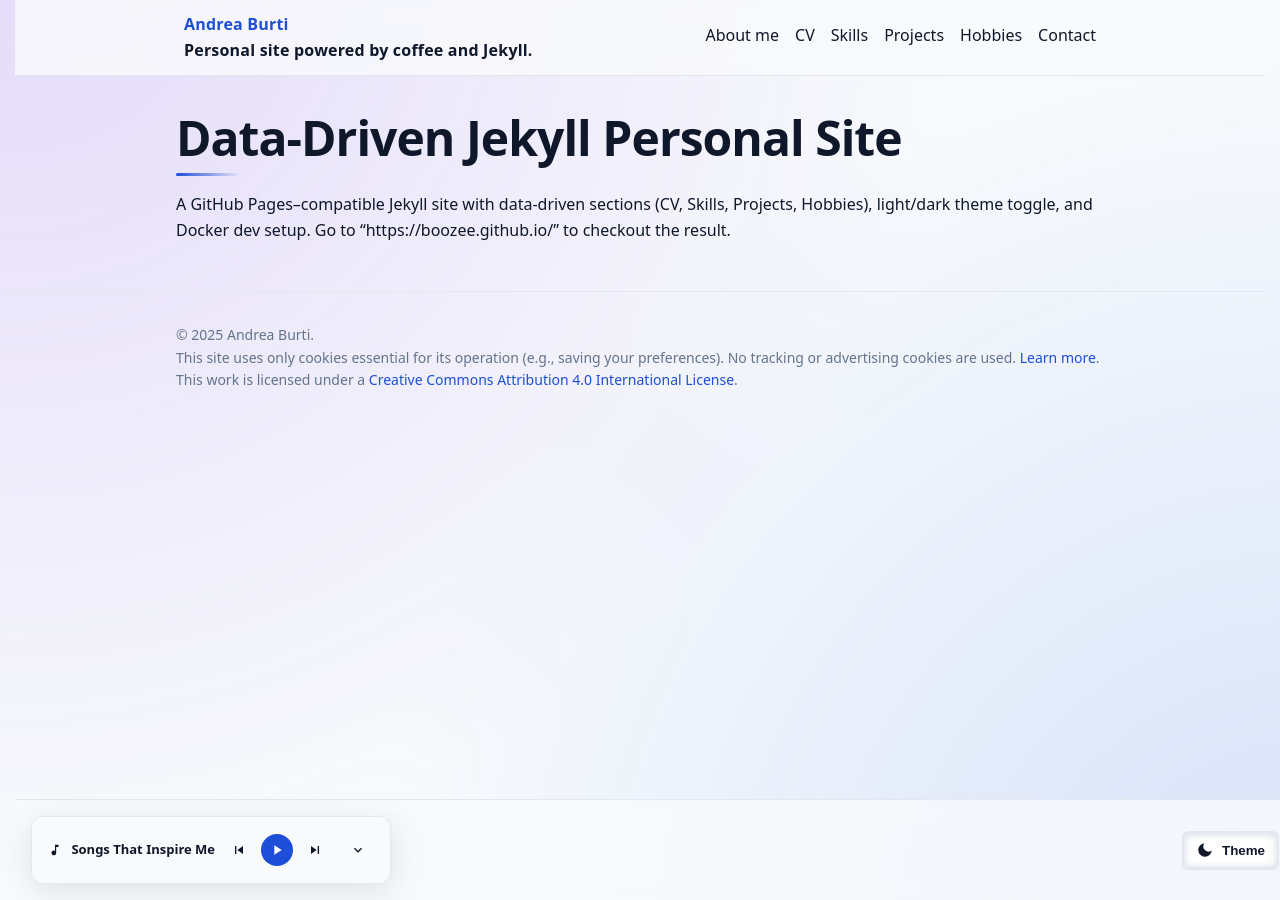
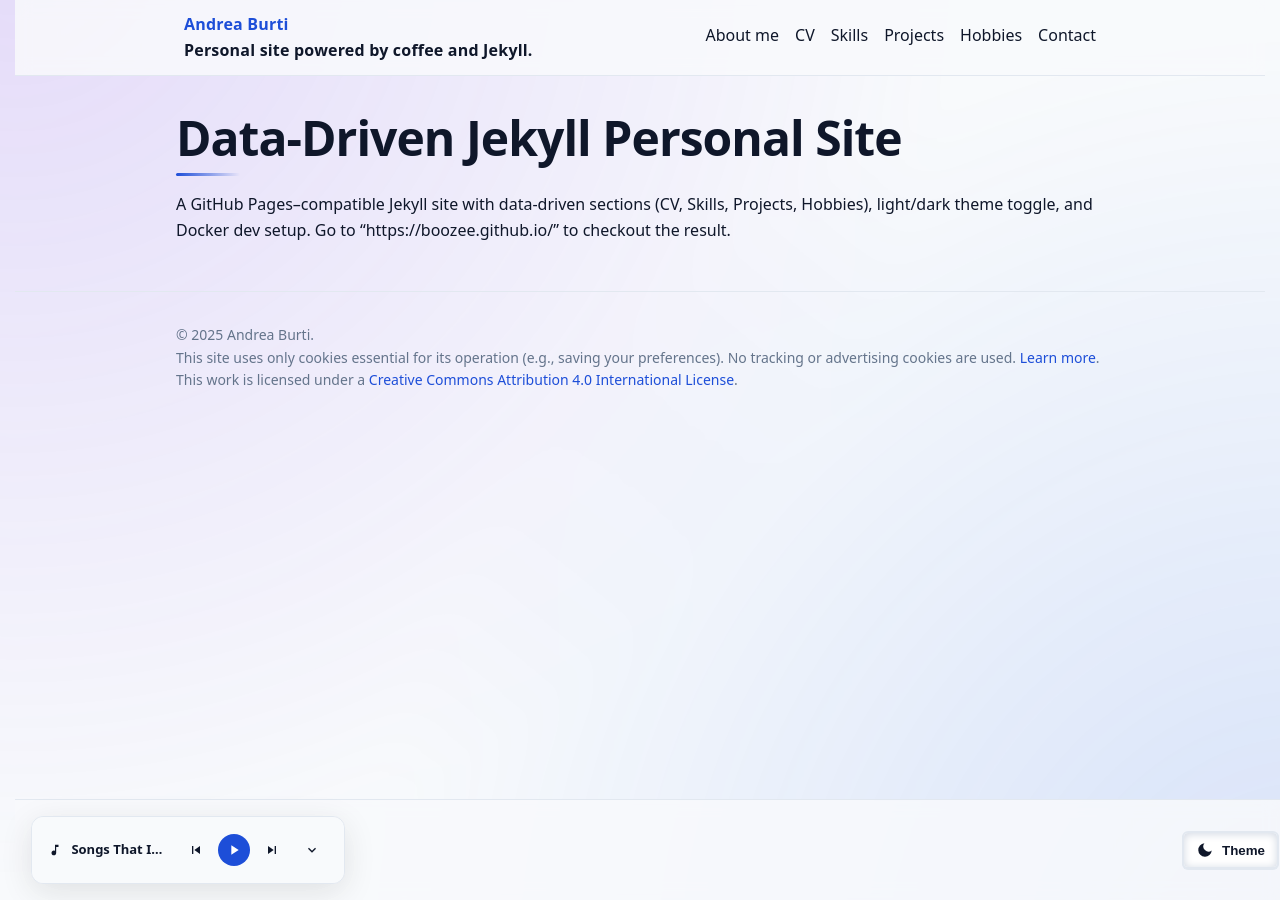
Before and after one commit to boozee/boozee.github.io, a Jekyll site: the page built from README.md, in a window 1280 px wide. Built offline with Jekyll 4.4.1, drawn with Linux system fonts in a browser that asks for light colours; our own code applies the rules of GitHub Pages for plain Markdown files.

Commit message:
Fix music player UI breaking on mobile

```diff
--- a/_sass/_music-player.scss
+++ b/_sass/_music-player.scss
@@ -11,7 +11,8 @@
   opacity: 1;
   transform: translateY(0);
   transition: all 0.3s ease;
-  width: 360px; /* Fixed width to prevent size changes */
+  max-width: 100%;
+  width: auto; /* Allow it to adapt to container width */
 
   &.visible {
     opacity: 1;
@@ -46,12 +47,14 @@
 }
 
 .music-player-info {
-  width: 160px;
+  flex-grow: 1;
+  flex-shrink: 1;
+  min-width: 0; /* Allow shrinking */
   height: 42px; /* Keep fixed height */
   margin-right: 12px;
   display: flex; /* Make it a flex container */
   align-items: center; /* Vertically center its content */
-  justify-content: left; /* Horizontally center its content (music-player-track) */
+  justify-content: flex-start; /* Horizontally align content to the left */
 }
 
 .music-player-track {
@@ -62,16 +65,6 @@
   &.no-artist {
     /* music-player-info handles main centering, so music-player-track just needs to manage its children */
     gap: 0; /* Remove gap when no artist is present */
-
-    #current-track-title {
-      margin: 0; /* Ensure no extra margins */
-      padding: 0; /* Ensure no extra padding */
-      transform: translateY(1px); /* Fine-tune vertical alignment: move down by 1px */
-    }
-
-    #current-track-artist {
-      display: none; /* Hide artist when no artist is present */
-    }
   }
 
 #current-track-title {
@@ -81,6 +74,7 @@
   white-space: nowrap;
   overflow: hidden;
   text-overflow: ellipsis;
+  max-width: 120px; /* Limit width to force ellipsis */
 }
 
   #current-track-artist {
@@ -285,7 +279,7 @@
 @media (max-width: 768px) {
   .music-player {
     max-width: 100%; /* Allow it to take full width of bottom bar container */
-    min-width: unset; /* Remove min-width constraint */
+    min-width: 300px;
   }
 
   .music-player-bar {
@@ -294,12 +288,13 @@
   }
 
 .music-player-info {
-  width: 200px;
+  flex-shrink: 1;
+  min-width: 0; /* Allow shrinking */
   height: 42px; /* Keep fixed height */
   margin-right: 12px;
   display: flex; /* Make it a flex container */
   align-items: center; /* Vertically center its content */
-  justify-content: center; /* Horizontally center its content (music-player-track) */
+  justify-content: flex-start; /* Horizontally align content to the left */
 }
 
 .music-player-track {
```
Lines whose indentation alone changed are shown as unchanged.
